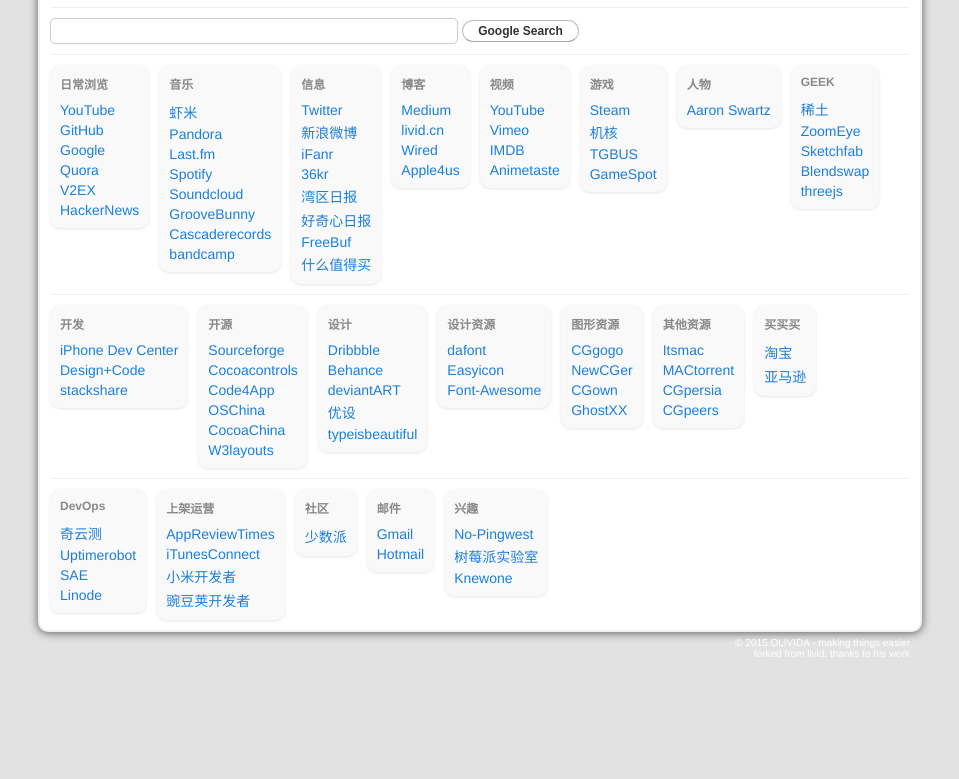
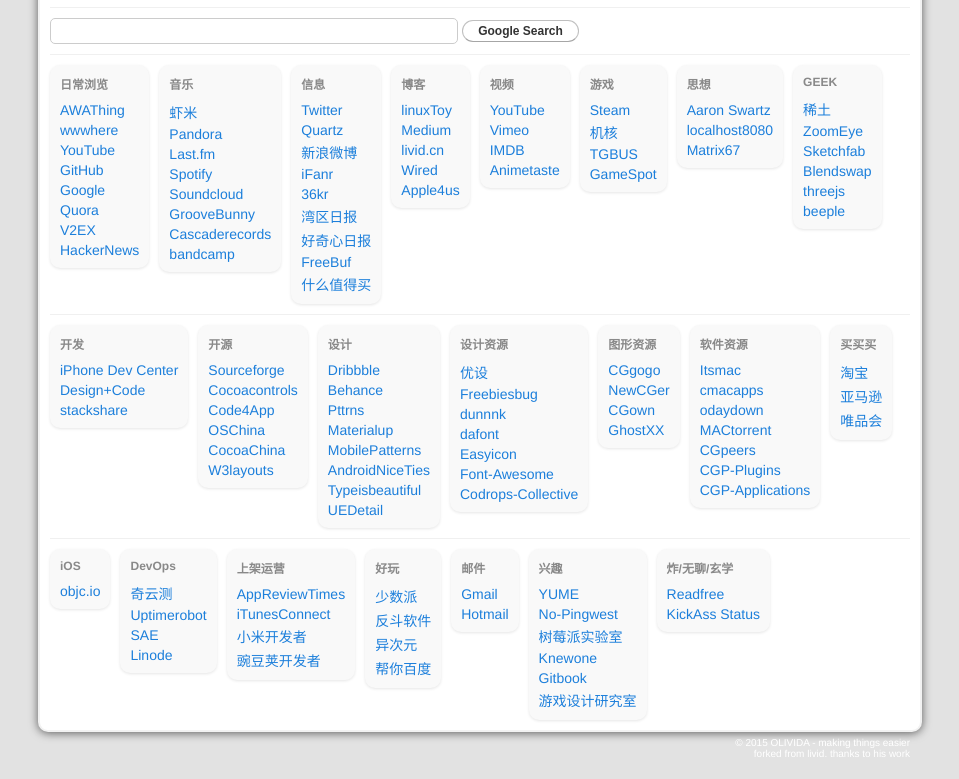
Before and after one commit to Node-X/Startpage_On_Docker, a plain HTML site: page index.html in a window 1280 px wide. Shown: the part 62-841 px from the top of the page, without its empty margins (160-1119 px from the left). Before the commit the page ends 800 px from the top, so only its background shows below. Drawn offline with Linux system fonts and the light colour scheme.

Commit message:
daily update

```diff
--- a/index.html
+++ b/index.html
@@ -22,6 +22,8 @@
 		<div class="column">
 			<div class="column_title">日常浏览</div>
 			<ul class="nav">
+				<li><a href="http://lackar.com/aa/" target="_blank">AWAThing</a></li>
+				<li><a href="http://wwwhere.io/" target="_blank">wwwhere</a></li>
 				<li><a href="http://www.youtube.com/" target="_blank">YouTube</a></li>
 				<li><a href="http://www.github.com/" target="_blank">GitHub</a></li>
                 <li><a href="http://www.google.com/" target="_blank">Google</a></li>
@@ -47,6 +49,7 @@
 			<div class="column_title">信息</div>
 			<ul class="nav">
 				<li><a href="http://www.twitter.com/" target="_blank">Twitter</a></li>
+				<li><a href="http://qz.com/" target="_blank">Quartz</a></li>
 				<li><a href="http://t.sina.com.cn/" target="_blank">新浪微博</a></li>
 				<li><a href="http://www.ifanr.com/" target="_blank">iFanr</a></li>
 				<li><a href="http://36kr.com/" target="_blank">36kr</a></li>
@@ -59,6 +62,7 @@
 		<div class="column">
 			<div class="column_title">博客</div>
 			<ul class="nav">
+				<li><a href="https://linuxtoy.org/" target="_blank">linuxToy</a></li>
 				<li><a href="https://medium.com/" target="_blank">Medium</a></li>
 				<li><a href="https://web.archive.org/web/20070824010656/http://www.livid.cn/" target="_blank">livid.cn</a></li>
 				<li><a href="http://wired.com/" target="_blank">Wired</a></li>
@@ -84,9 +88,11 @@
 			</ul>
 		</div>
 		<div class="column">
-			<div class="column_title">人物</div>
+			<div class="column_title">思想</div>
 			<ul class="nav">
 				<li><a href="http://www.aaronsw.com/weblog/" target="_blank">Aaron Swartz</a></li>
+				<li><a href="http://localhost-8080.com/" target="_blank">localhost8080</a></li>
+				<li><a href="http://www.matrix67.com/blog" target="_blank">Matrix67</a></li>
 			</ul>
 		</div>
 		<div class="column">
@@ -97,6 +103,7 @@
 				<li><a href="https://sketchfab.com/" target="_blank">Sketchfab</a></li>
 				<li><a href="http://www.blendswap.com/blends/staffpicks" target="_blank">Blendswap</a></li>
 				<li><a href="http://threejs.org/" target="_blank">threejs</a></li>
+				<li><a href="http://beeple.tumblr.com/" target="_blank">beeple</a></li>
 			</ul>
 		</div>
 		<div class="clear"></div>
@@ -125,17 +132,24 @@
 			<ul class="nav">
 				<li><a href="http://www.dribbble.com/" target="_blank">Dribbble</a></li>
 				<li><a href="https://www.behance.net" target="_blank">Behance</a></li>
-				<li><a href="http://www.deviantart.com/" target="_blank">deviantART</a></li>
-				<li><a href="http://www.uisdc.com/" target="_blank">优设</a></li>
-				<li><a href="http://www.typeisbeautiful.com/" target="_blank">typeisbeautiful</a></li>
+				<li><a href="http://pttrns.com/" target="_blank">Pttrns</a></li>
+				<li><a href="http://www.materialup.com/" target="_blank">Materialup</a></li>
+				<li><a href="http://www.mobile-patterns.com/" target="_blank">MobilePatterns</a></li>
+				<li><a href="http://androidniceties.tumblr.com/" target="_blank">AndroidNiceTies</a></li>
+				<li><a href="http://www.typeisbeautiful.com/" target="_blank">Typeisbeautiful</a></li>
+				<li><a href="http://uedetail.com/" target="_blank">UEDetail</a></li>
 			</ul>
 		</div>
 		<div class="column">
 			<div class="column_title">设计资源</div>
 			<ul class="nav">
+				<li><a href="http://www.uisdc.com/" target="_blank">优设</a></li>
+				<li><a href="http://freebiesbug.com/" target="_blank">Freebiesbug</a></li>
+				<li><a href="http://dunnnk.com/" target="_blank">dunnnk</a></li>
 				<li><a href="http://www.dafont.com/" target="_blank">dafont</a></li>
 				<li><a href="http://www.easyicon.net/update/" target="_blank">Easyicon</a></li>
 				<li><a href="http://fortawesome.github.io/Font-Awesome/icons/" target="_blank">Font-Awesome</a></li>
+				<li><a href="http://tympanus.net/codrops/collective/" target="_blank">Codrops-Collective</a></li>
 			</ul>
 		</div>
 		<div class="column">
@@ -148,12 +162,15 @@
 			</ul>
 		</div>
 		<div class="column">
-			<div class="column_title">其他资源</div>
+			<div class="column_title">软件资源</div>
 			<ul class="nav">
 				<li><a href="http://www.itsmac.net/" target="_blank">Itsmac</a></li>
+				<li><a href="http://www.cmacapps.com/" target="_blank">cmacapps</a></li>
+				<li><a href="http://www.odaydown.com/" target="_blank">odaydown</a></li>
 				<li><a href="http://www.mac-torrent-download.net/" target="_blank">MACtorrent</a></li>
-				<li><a href="http://forum.cgpersia.com/" target="_blank">CGpersia</a></li>
 				<li><a href="http://cgpeers.com/torrents.php" target="_blank">CGpeers</a></li>
+				<li><a href="http://forum.cgpersia.com/plugins-unicrydk/" target="_blank">CGP-Plugins</a></li>
+				<li><a href="http://forum.cgpersia.com/full-applications-releases/" target="_blank">CGP-Applications</a></li>
 			</ul>
 		</div>
 		<div class="column">
@@ -161,10 +178,17 @@
 			<ul class="nav">
 				<li><a href="http://www.taobao.com/" target="_blank">淘宝</a></li>
 				<li><a href="http://www.amazon.cn/" target="_blank">亚马逊</a></li>
+				<li><a href="http://www.vip.com/" target="_blank">唯品会</a></li>
 			</ul>
 		</div>
 		<div class="clear"></div>
 		<div class="sep"></div>
+		<div class="column">
+			<div class="column_title">iOS</div>
+			<ul class="nav">
+				<li><a href="http://www.objc.io/" target="_blank">objc.io</a></li>
+			</ul>
+		</div>
 		<div class="column">
 			<div class="column_title">DevOps</div>
 			<ul class="nav">
@@ -184,9 +208,12 @@
 			</ul>
 		</div>
 		<div class="column">
-			<div class="column_title">社区</div>
+			<div class="column_title">好玩</div>
 			<ul class="nav">
 				<li><a href="http://sspai.com/" target="_blank">少数派</a></li>
+				<li><a href="http://www.apprcn.com/" target="_blank">反斗软件</a></li>
+				<li><a href="http://www.iplaysoft.com/" target="_blank">异次元</a></li>
+				<li><a href="http://iwo.im/" target="_blank">帮你百度</a></li>
 			</ul>
 		</div>
 		<div class="column">
@@ -199,9 +226,19 @@
 		<div class="column">
 			<div class="column_title">兴趣</div>
 			<ul class="nav">
+				<li><a href="http://yume.ly/" target="_blank">YUME</a></li>
 				<li><a href="http://no.pingwest.com/" target="_blank">No-Pingwest</a></li>
 				<li><a href="http://shumeipai.nxez.com/" target="_blank">树莓派实验室</a></li>
 				<li><a href="https://knewone.com/" target="_blank">Knewone</a></li>
+				<li><a href="https://www.gitbook.com/explore" target="_blank">Gitbook</a></li>
+				<li><a href="http://xxiaojun.blogspot.sg/" target="_blank">游戏设计研究室</a></li>
+			</ul>
+		</div>
+		<div class="column">
+			<div class="column_title">炸/无聊/玄学</div>
+			<ul class="nav">
+				<li><a href="http://readfree.me/" target="_blank">Readfree</a></li>
+				<li><a href="https://kastatus.com/" target="_blank">KickAss Status</a></li>
 			</ul>
 		</div>
 		<div class="clear"></div>
```
